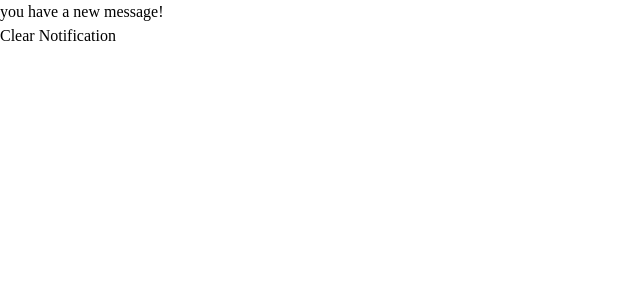
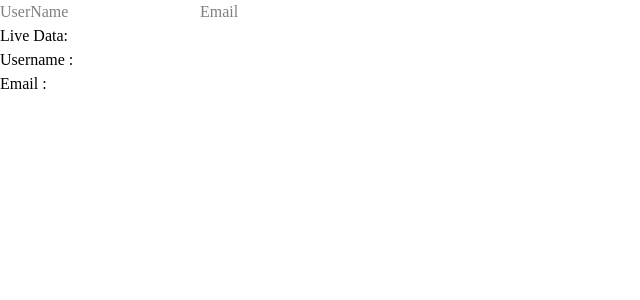
Before and after one commit to Akila-Isuru/react-recall, a React (Vite) app: page / in a window 1280 px wide. Shown: the top 300 px of the page, without its empty margins (0-640 px from the left). Built offline with nearby package versions, Linux system fonts and the light colour scheme.

Commit message:
User Data manipulation

```diff
--- /dev/null
+++ b/src/components/GreetingInput.tsx
@@ -0,0 +1,22 @@
+import { useState } from "react";
+
+export default function GreetingInput() {
+  const [name, setName] = useState<string>("");
+
+  return (
+    <div>
+      <input
+        type="text"
+        value={name}
+        onChange={(e) => setName(e.target.value)}
+        placeholder="Enter your name "
+      />
+      {name === "" ? (
+        <p>Please entr your name</p>
+      ) : (
+        <p>Hello {name},Welcome!</p>
+      )}
+      <button onClick={() => setName("")}>Reset</button>
+    </div>
+  );
+}
--- /dev/null
+++ b/src/components/InputExample.tsx
@@ -0,0 +1,20 @@
+import { useState } from "react";
+
+export default function InputExample(){
+    const[text,setText] = useState<String>("");
+
+    return(
+        <div>
+            <input
+            type="text"
+            value={text}
+            onChange={(e)=>setText(e.target.value)}
+            placeholder="type something"
+            />
+
+            <p>you tyoed : {text}</p>
+        </div>
+    );
+
+
+}
--- /dev/null
+++ b/src/components/UserForm.tsx
@@ -0,0 +1,49 @@
+import React, { useState } from "react";
+import { Form } from "react-router-dom";
+
+type FormData = {
+  name: string;
+  email: string;
+};
+
+function UserForm() {
+  const [formData, setFormData] = useState<FormData>({
+    name: "",
+    email: "",
+  });
+
+  const handleChanage = (e: React.ChangeEvent<HTMLInputElement>) => {
+    const { name, value } = e.target;
+
+    setFormData({
+      ...formData,
+      [name]: value,
+    });
+  };
+  return (
+    <div className="p-5 flex flex-col w-150">
+      <input
+        className="border border-gray-300 rounded-lg mr-2"
+        type="text"
+        name="name"
+        value={formData.name}
+        onChange={handleChanage}
+        placeholder="UserName"
+      />
+      <input
+        className="border border-gray-300 rounded-lg mr-2"
+        type="text"
+        name="email"
+        value={formData.email}
+        onChange={handleChanage}
+        placeholder="Email"
+      />
+
+      <h4>Live Data:</h4>
+      <p>Username : {formData.name}</p>
+      <p>Email : {formData.email}</p>
+    </div>
+  );
+}
+
+export default UserForm;
--- a/src/main.tsx
+++ b/src/main.tsx
@@ -18,6 +18,9 @@ import LoginStatus from "./components/LoginStatus";
 import UserBadge from "./components/UserBadge";
 import Notification from "./components/Notification";
 import NotificationTest from "./components/NotificationTest";
+import InputExample from "./components/InputExample";
+import GreetingInput from "./components/GreetingInput";
+import UserForm from "./components/UserForm";
 
 createRoot(document.getElementById("root")!).render(
   <StrictMode>
@@ -36,6 +39,9 @@ createRoot(document.getElementById("root")!).render(
     {/* <LoginStatus /> */}
     {/* <UserBadge /> */}
     {/* <Notification /> */}
-    <NotificationTest />
+    {/* <NotificationTest /> */}
+    {/* <InputExample /> */}
+    {/* <GreetingInput /> */}
+    <UserForm />
   </StrictMode>,
 );
```
